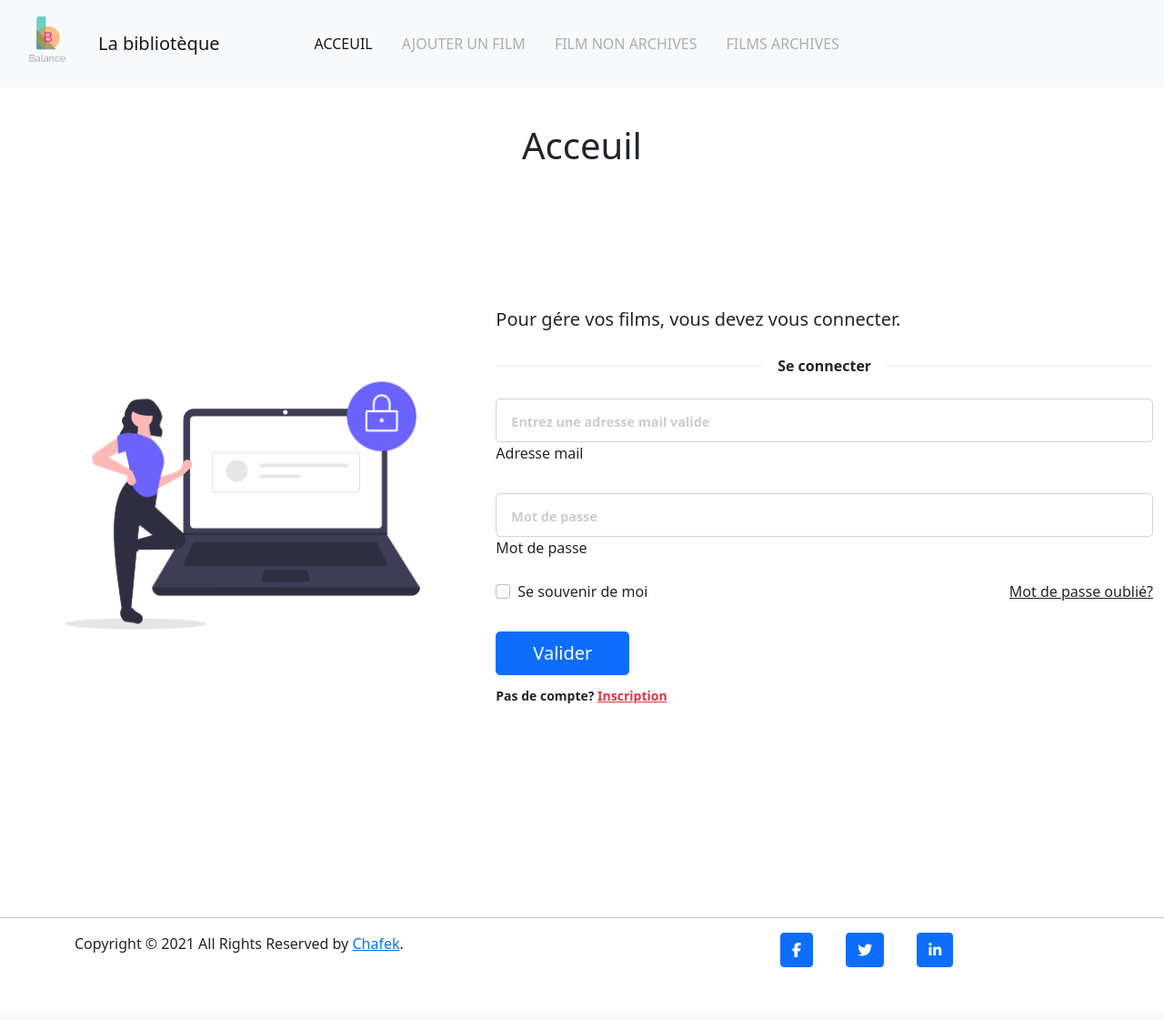
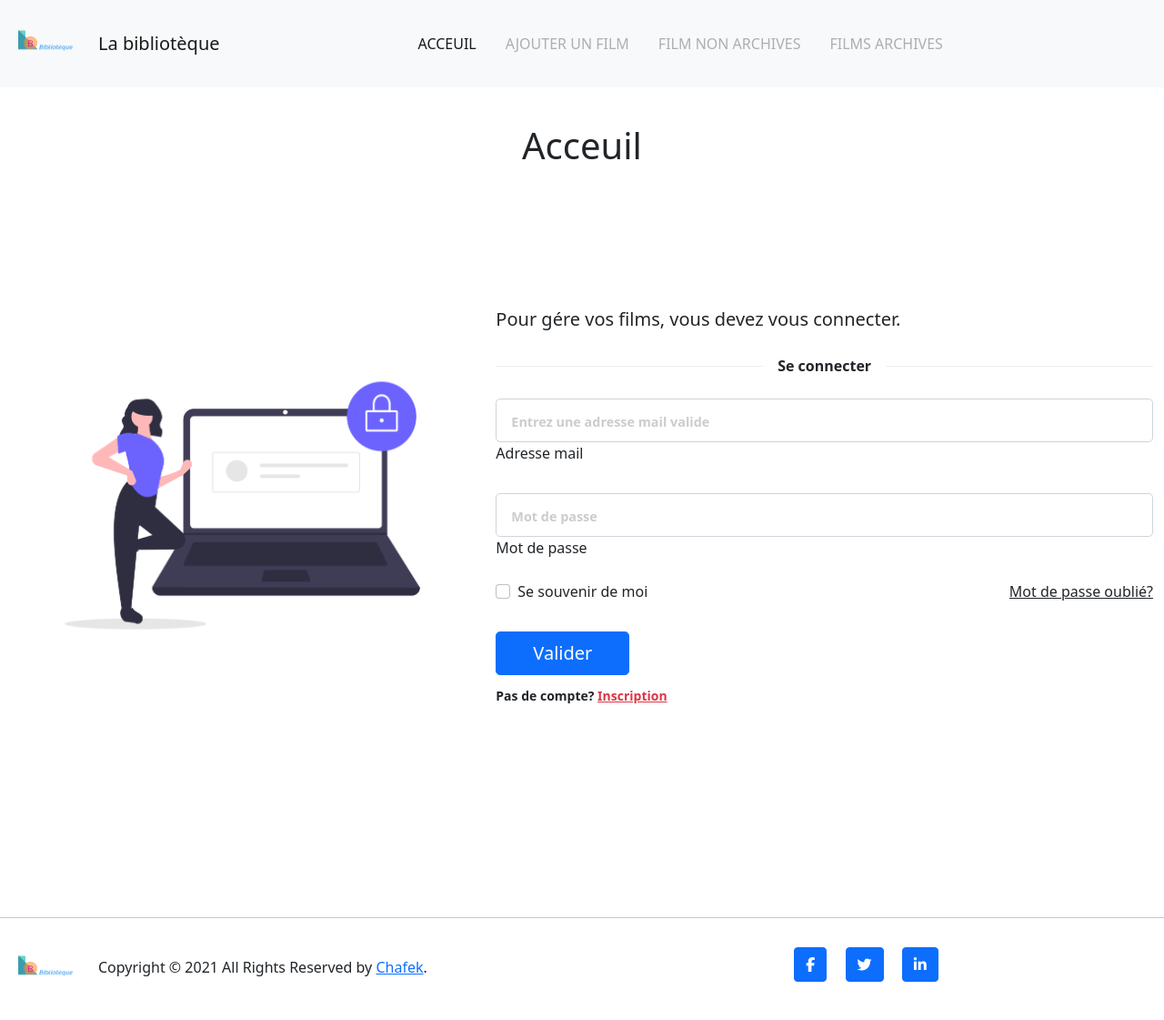
Before and after one commit to chafek/biblioteque-de-films, a PHP site: page /biblioteque_films/ in a window 1280 px wide. Shown: the whole page at 91% size. Before the commit the page ends 1063 px from the top, so only its background shows below. Run offline with PHP 8.4, Linux system fonts and the light colour scheme; some libraries are stand-ins or nearby versions.

Commit message:
navbar and footer modifications

```diff
--- a/src/view/include/footer.php
+++ b/src/view/include/footer.php
@@ -1,22 +1,25 @@
 <hr>
-<div class="container ">
+<div class="container-fluid ">
         <div class="row">
-          <div class="col-md-8 col-sm-6 col-xs-12">
-            <p class="copyright-text">Copyright &copy; 2021 All Rights Reserved by <a href="#">Chafek</a>.
+          <div class="col-8">
+          <p > <a href="http://localhost/biblioteque_films/index.php?page=home"><img src="src\public\pictures\site\biblioteque.png" class="me-3" height="80px" width="80px"  alt="logo"></a>Copyright &copy; 2021 All Rights Reserved by <a href="#">Chafek</a>.
             </p>
+
+
           </div>
 
-          <div  class="col-md-4 col-sm-6 col-xs-12">
-            <button type="button" class="btn btn-primary btn-floating mx-3 mb-5">
+          <div  class="col-4">
+          <button type="button" class="btn btn-primary btn-floating  mx-2 mt-3">
               <i class="fab fa-facebook-f"></i>
             </button>
-            <button type="button" class="btn btn-primary btn-floating mx-3 mb-5">
+            <button type="button" class="btn btn-primary btn-floating  mx-2 mt-3">
               <i class="fab fa-twitter"></i>
             </button>
 
-            <button type="button" class="btn btn-primary btn-floating mx-3 mb-5 ">
+            <button type="button" class="btn btn-primary btn-floating  mx-2 mt-3 ">
               <i class="fab fa-linkedin-in"></i>
             </button>
+
           </div>
         </div>
       </div>
--- a/src/view/include/nav.php
+++ b/src/view/include/nav.php
@@ -3,12 +3,12 @@
     <nav class="navbar navbar-expand-lg navbar-light bg-light ">
 
 
-        <img src="src\public\pictures\site\biblioteque_logo.png" height="80px" width="80px"  alt="logo"><h3 class="navbar-brand ms-3 mt-2 me-5" href="#" >La bibliotèque</h3>
+        <a href="http://localhost/biblioteque_films/index.php?page=home"><img src="src\public\pictures\site\biblioteque.png" height="80px" width="80px"  alt="logo"><h3 class="navbar-brand ms-3 mt-2 me-5" href="#" ></a>La bibliotèque</h3>
 
       <div class="col-8 ms-5">
-        <ul class="navbar-nav me-auto mb-2 mb-lg-0 ">
+        <ul class="navbar-nav me-auto mb-2 mb-lg-0 justify-content-center">
             <li class="nav-item  me-3">
-                <a class="nav-link active" aria-current="page" href="index.php?page=home">ACCEUIL</a>
+                <a class=" nav-link active" aria-current="page" href="index.php?page=home">ACCEUIL</a>
             </li>
             <li class="nav-item me-3">
                 <a class="nav-link <?php if(!isset($_SESSION['email'])){echo 'disabled';}?>" href="index.php?page=add" >AJOUTER UN FILM</a>
--- a/src/view/listFilm.php
+++ b/src/view/listFilm.php
@@ -6,9 +6,9 @@
                         } ?></h1>
 
 <?php include "src/view/include/alertBox.php"; ?>
-<div class="container  m-5">
+<div class="container  <?php if(!isset($_GET['filter'])){echo "bg-dark m-3";}else{echo "bg-secondary m-3";}?>">
     <div class="row row-cols-1 justify-content-end">
-            <a href="http://localhost/biblioteque_films/index.php?page=add" class="btn btn-primary btn-lg col-2 align-items-end <?php if(!isset($_SESSION['email'])){echo 'disabled';}?>" tabindex="-1" role="button" aria-disabled="true">Ajouter un film</a>
+            <a href="http://localhost/biblioteque_films/index.php?page=add" class="btn btn-primary btn-lg col-2 align-items-end m-2<?php if(!isset($_SESSION['email'])){echo 'disabled';}?>" tabindex="-1" role="button" aria-disabled="true">Ajouter un film</a>
     </div>
     <p>Gérer vos films en cliquant sur <strong>'VOIR DETAILS'</strong>.</p>
     <div class="row row-cols-1 row-cols-md-3 g-4 m-4">
@@ -16,7 +16,7 @@
         <?php foreach ($films as $film) : ?>
             <div class="col">
 
-                <div class="card bg-dark text-info">
+                <div class="card bg-dark text-info mb-3">
 
                     <a href="index.php?page=show&id=<?php echo $film['film_id']; ?> " class="text-uppercase"><img src="src/public/films_files/<?php echo $film['film_picture']; ?>" height=350 class="card-img img-responsive shadow-sm p-3 bg-body rounded" alt="...">
                         <div class="card-img-overlay">
```
Also changed, not shown: src/public/pictures/site/biblioteque.png (added), src/public/pictures/site/biblioteque_logo.png.
